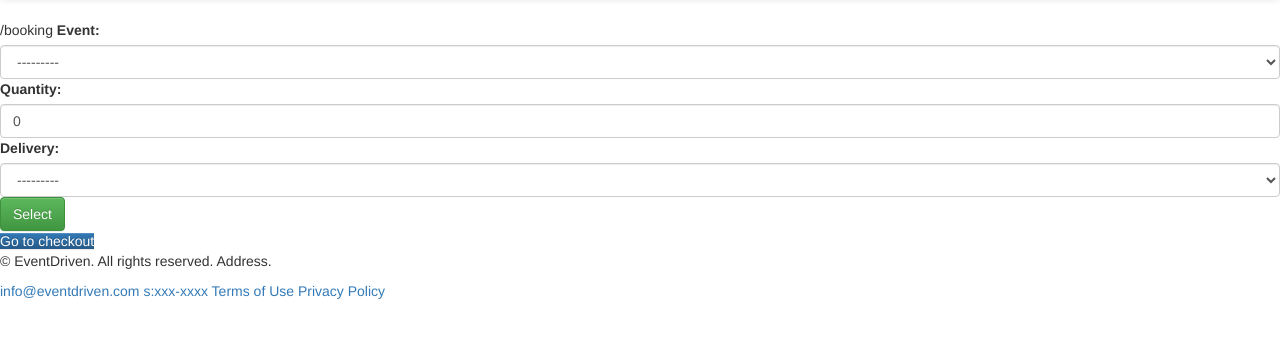
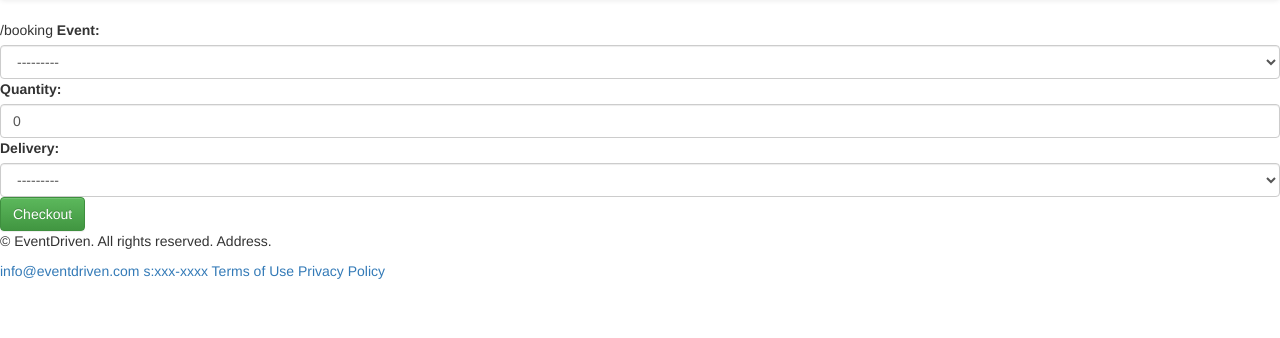
Before and after one commit to aslaugsol/Verkl2, a Django app: page /booking in a window 1280 px wide. Shown: the part 52-390 px from the top of the page. Run offline with Django 4.2, Linux system fonts and the light colour scheme; the visitor is signed in with stand-in values (Sample User, id 1); data that the repository does not hold is empty; some libraries are stand-ins or nearby versions.

Commit message:
checkout

```diff
--- a/django_projects/Event_driven/templates/events/booking.html
+++ b/django_projects/Event_driven/templates/events/booking.html
@@ -8,8 +8,8 @@
    {% url 'booking' %}
         {% csrf_token %}
     {{ booking_form }}
-    <input type="submit" value="Select" class="btn btn-success" > </input>
+    <input type="submit" value="Checkout" class="btn btn-success" > </input>
     </form>
     {% endif %}
-    <a href="{% url 'checkout' %}" class="block btn-primary">Go to checkout</a>
+
 {% endblock %}
```
